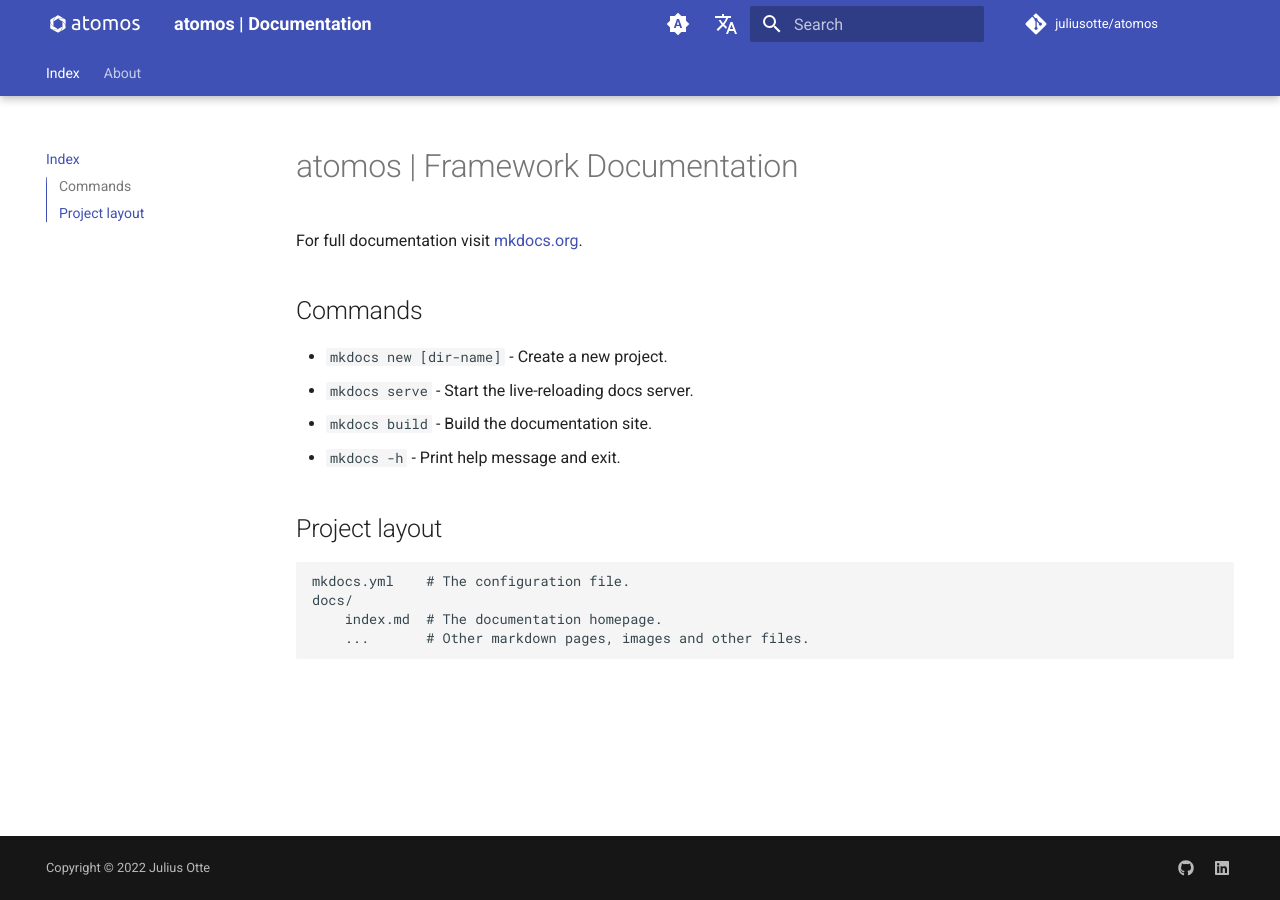
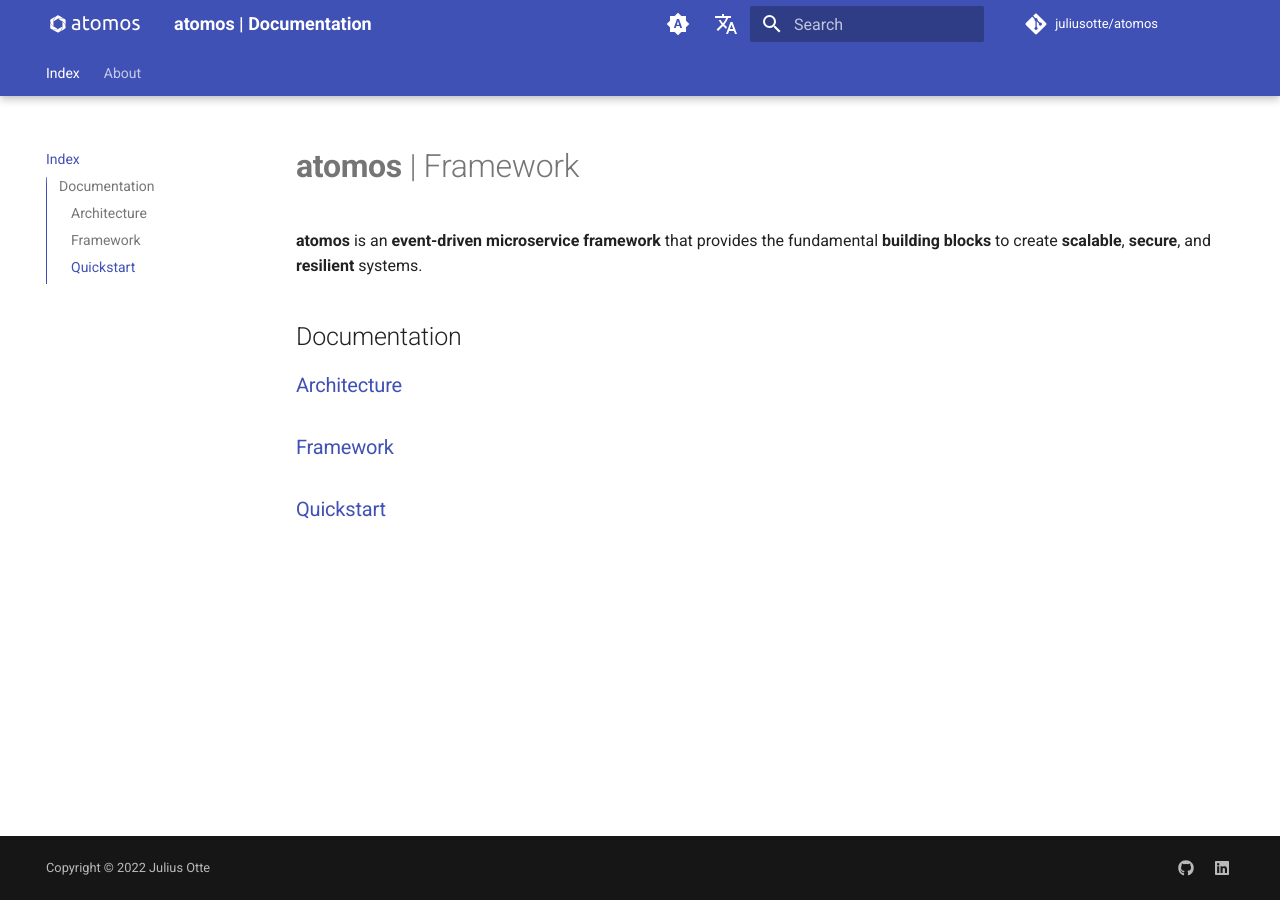
Before and after one commit to juliusotte/atomos, an MkDocs documentation site: the page built from docs/index.md, in a window 1280 px wide. Built offline with MkDocs 1.6.1 and Material for MkDocs 9.7.7, drawn with Linux system fonts in a browser that asks for light colours; comment, search, counter and statistics services are not loaded; the version menu is left out.

Commit message:
adjusted documentation index file

```diff
--- a/docs/index.md
+++ b/docs/index.md
@@ -1,17 +1,10 @@
-# atomos | Framework Documentation
+# **atomos** | Framework
 
-For full documentation visit [mkdocs.org](https://www.mkdocs.org).
+**atomos** is an **event-driven microservice framework** that provides the fundamental **building blocks** to create
+**scalable**, **secure**, and **resilient** systems.
 
-## Commands
+## Documentation
 
-* `mkdocs new [dir-name]` - Create a new project.
-* `mkdocs serve` - Start the live-reloading docs server.
-* `mkdocs build` - Build the documentation site.
-* `mkdocs -h` - Print help message and exit.
-
-## Project layout
-
-    mkdocs.yml    # The configuration file.
-    docs/
-        index.md  # The documentation homepage.
-        ...       # Other markdown pages, images and other files.
+### [Architecture](architecture/architecture.md)
+### [Framework](framework/framework.md)
+### [Quickstart](quickstart/quickstart.md)
```
